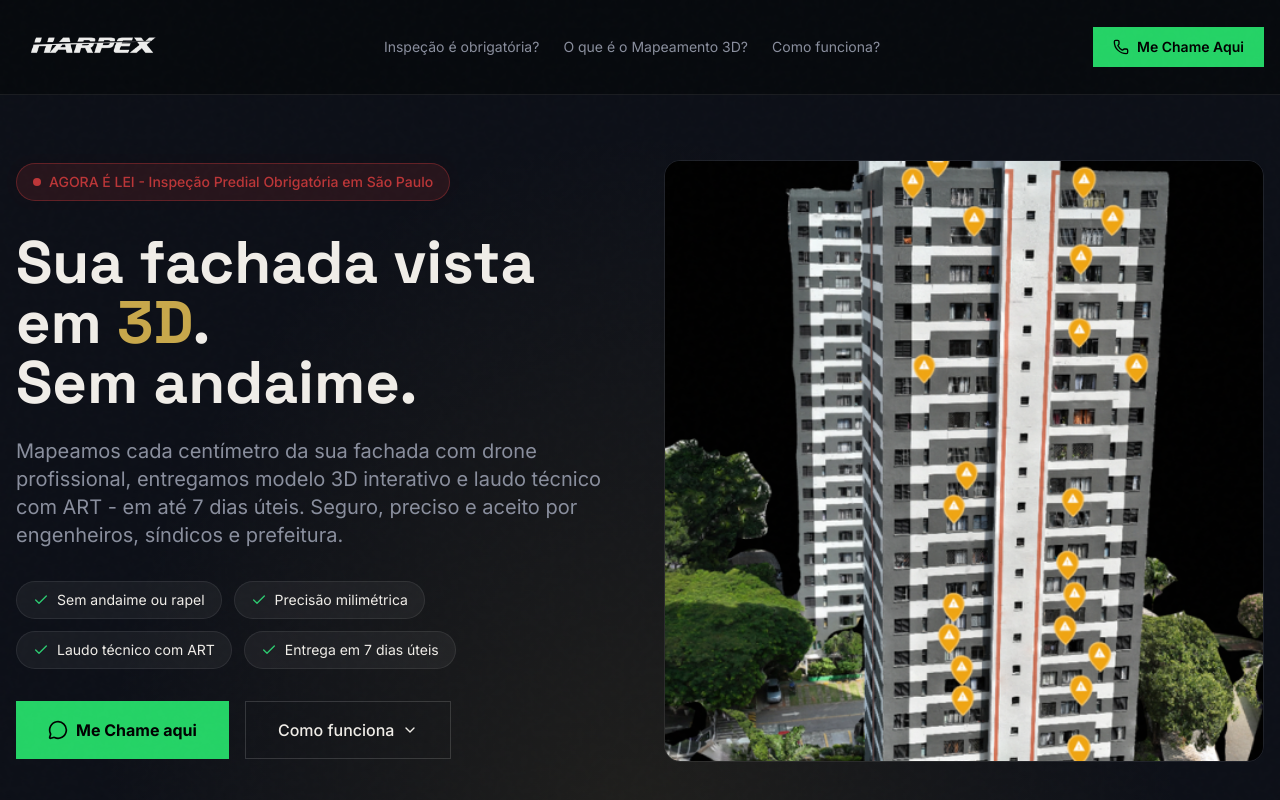
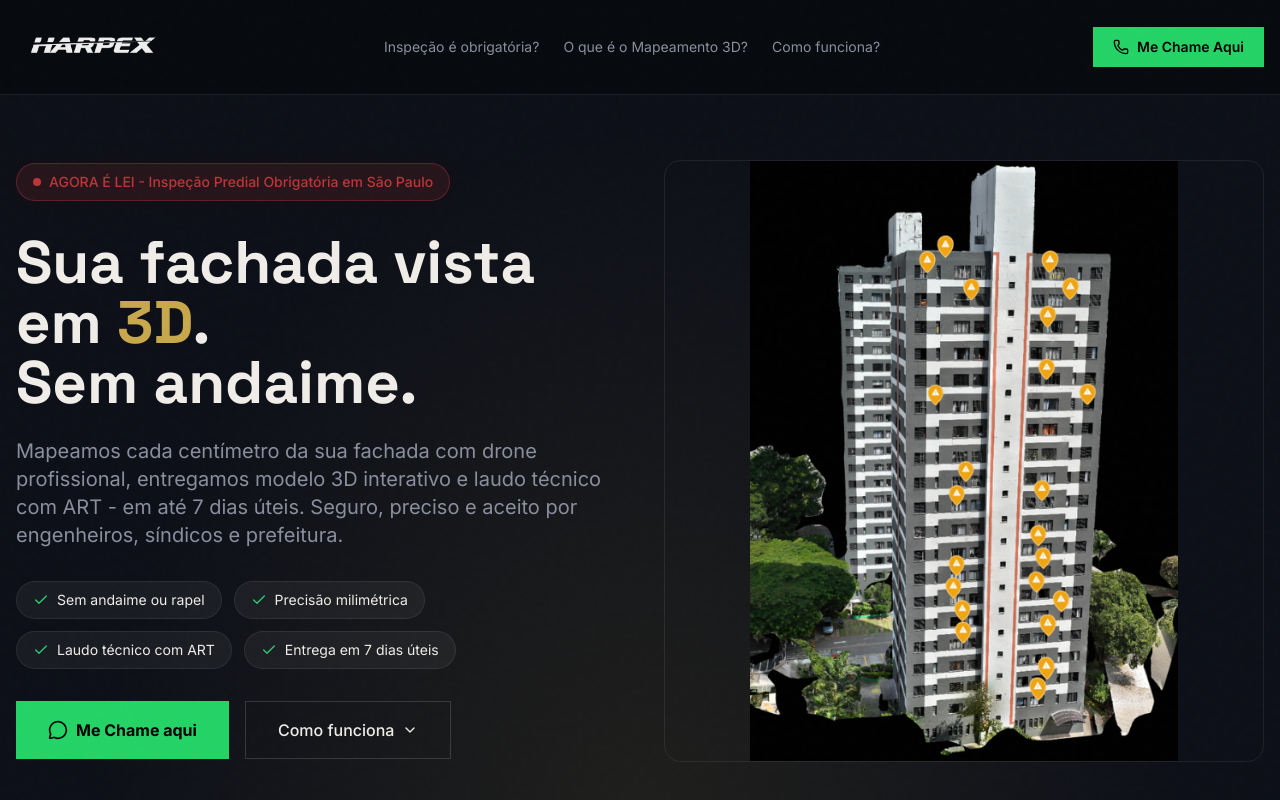
Before and after one commit to nandocarmel/drone-services-website, a Next.js app: page /mapeamento-fachada in a window 1280 px wide. Shown: the top 800 px of the page. Built offline with nearby package versions, Linux system fonts and the light colour scheme.

Commit message:
fix: update hero section image and CSS
Renamed image and updated code to use new path and object-contain.

```diff
--- a/app/mapeamento-fachada/page.tsx
+++ b/app/mapeamento-fachada/page.tsx
@@ -206,11 +206,11 @@ export default function MapeamentoFachadaPage() {
             <div className="relative">
               <div className="relative rounded-2xl overflow-hidden border border-[rgba(255,255,255,0.08)]">
                 <Image
-                  src="/images/hero-mapeamento-3d.png"
-                  alt="Mapeamento 3D de Fachada com Drone"
+                  src="/images/hero-edificio-mapeado.png"
+                  alt="Mapeamento 3D de Fachada com Drone - Edificio com marcadores de inspecao"
                   width={500}
                   height={700}
-                  className="w-full h-auto max-h-[400px] lg:max-h-[600px] object-cover"
+                  className="w-full h-auto max-h-[400px] lg:max-h-[600px] object-contain"
                   priority
                 />
               </div>
@@ -344,7 +344,7 @@ export default function MapeamentoFachadaPage() {
 
           {/* Desktop: Imagens comparativas lado a lado */}
           <div className="hidden md:grid md:grid-cols-2 gap-4 mb-12">
-            {/* Inspeção Tradicional */}
+            {/* Inspe��ão Tradicional */}
             <div className="relative rounded-xl overflow-hidden border border-[rgba(255,255,255,0.08)]">
               <div className="absolute top-0 left-0 right-0 bg-[rgba(232,64,64,0.9)] py-3 px-4 z-10">
                 <p className="font-display font-bold text-lg text-white text-center">Inspeção tradicional com risco</p>
```
Also changed, not shown: public/images/hero-edificio-mapeado.png (added).
